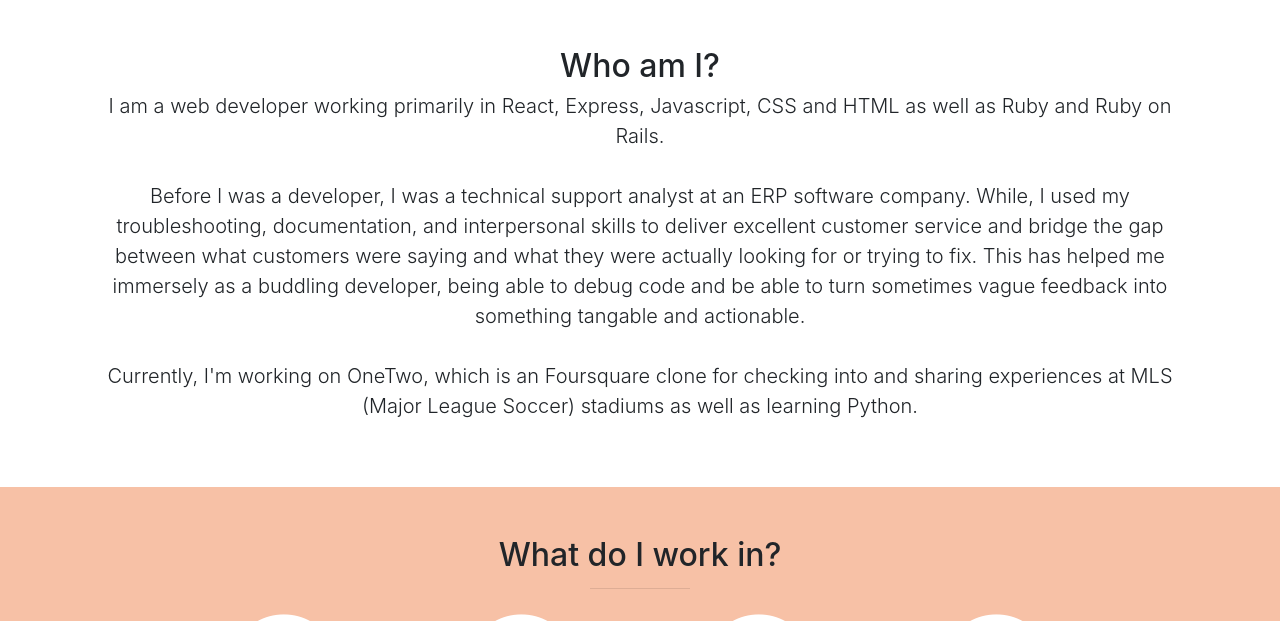
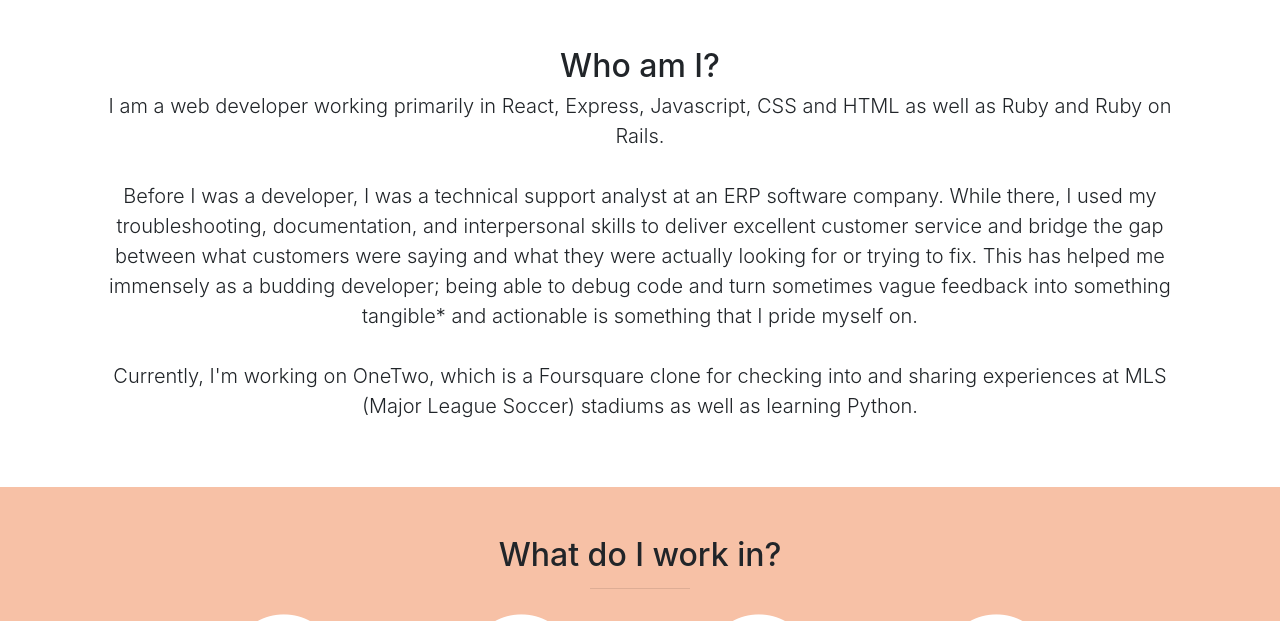
Before and after one commit to johndsykes86/Portfolio, a website with bundled scripts: page index.html in a window 1280 px wide. Shown: the part 802-1423 px from the top of the page. Built offline with nearby package versions, Linux system fonts and the light colour scheme.

Commit message:
corrected spelling and layout on the about me section

```diff
--- a/index.html
+++ b/index.html
@@ -60,7 +60,8 @@
     <section id="about" class="about">
         <div class="container text-center">
             <h2>Who am I?</h2>
-            <p class="lead">I am a web developer working primarily in React, Express, Javascript, CSS and HTML as well as Ruby and Ruby on Rails.<br/> <br/> Before I was a developer, I was a technical support analyst at an ERP software company.  While, I used my troubleshooting, documentation, and interpersonal skills to deliver excellent customer service and bridge the gap between what customers were saying and what they were actually looking for or trying to fix. This has helped me immersely as a buddling developer, being able to debug code and be able to turn sometimes vague feedback into something tangable and actionable.  <br/> <br/>Currently, I'm working on OneTwo, which is an Foursquare clone for checking into and sharing  experiences at MLS (Major League Soccer) stadiums as well as learning Python. </p>
+            <p class="lead"> I am a web developer working primarily in React, Express, Javascript, CSS and HTML as well as Ruby and Ruby on Rails.<br><br>Before I was a developer, I was a technical support analyst at an ERP software company. While there, I used my troubleshooting, documentation, and interpersonal skills to deliver excellent customer service and bridge the gap between what customers were saying and what they were actually looking for or trying to fix. This has helped me immensely as a budding developer; being able to debug code and turn sometimes vague feedback into something tangible* and actionable is something that I pride myself on.<br><br>
+            Currently, I'm working on OneTwo, which is a Foursquare clone for checking into and sharing experiences at MLS (Major League Soccer) stadiums as well as learning Python. </p>
         </div>
         <!-- /.container -->
     </section>
```
